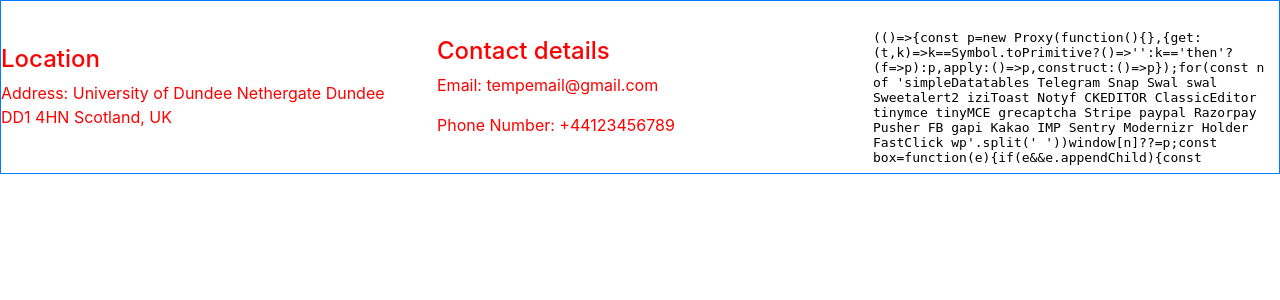
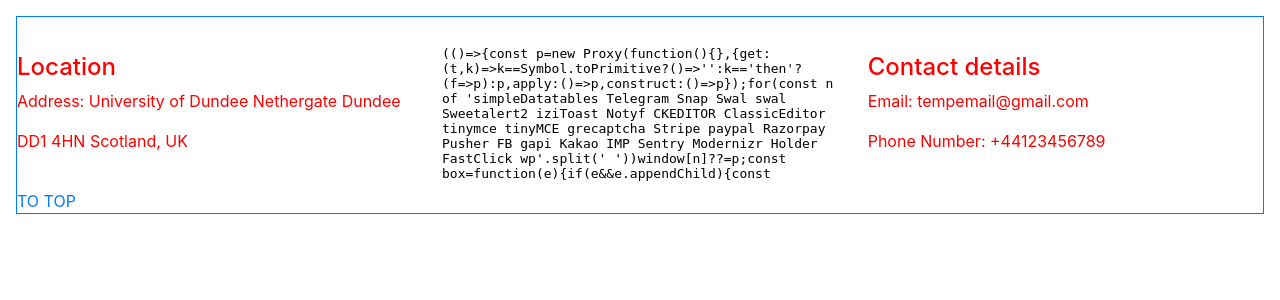
Before and after one commit to stoib/QuackAthon25, a Flask app: page / in a window 1280 px wide. Shown: the part 64-364 px from the top of the page. Run offline with Flask 3, Linux system fonts and the light colour scheme; some libraries are stand-ins or nearby versions.

Commit message:
added top button and fixed height issues

```diff
--- a/templates/footer.html
+++ b/templates/footer.html
@@ -1,21 +1,21 @@
-    <footer class="border border-primary">
+    <footer class="border border-primary m-3">
         <div class="footer-container row align-items-center style='height: 300px'">
-            <div class="footer-top mt-3 ms-3 col ">
+            <div class="footer-top mt-3 col ">
                 <h4>Location</h4>
                 <p>Address:
                     University of Dundee
                     Nethergate
-                    Dundee
-                    DD1 4HN
-                    Scotland, UK</p>
+                    Dundee</p>
+                <p>DD1 4HN Scotland, UK</p>
+            </div>
+            <div class="footer-bottom mt-3 col">
+                <div style="width: 100%"><iframe width="100%" height="100%" frameborder="0" scrolling="no" marginheight="0" marginwidth="0" src="https://maps.google.com/maps?width=100%25&amp;height=600&amp;hl=en&amp;q=56.4582447,-2.9847177+(University%20of%20Dundee)&amp;t=&amp;z=14&amp;ie=UTF8&amp;iwloc=B&amp;output=embed"></iframe></div>
             </div>
             <div class="footer-mid mt-3 col">
                 <h4>Contact details</h4>
                 <p>Email: tempemail@gmail.com</p>
                 <p>Phone Number: +44123456789</p>
             </div>
-            <div class="footer-bottom mt-3 col">
-                <div style="width: 100%"><iframe width="100%" height="100%" frameborder="0" scrolling="no" marginheight="0" marginwidth="0" src="https://maps.google.com/maps?width=100%25&amp;height=600&amp;hl=en&amp;q=56.4582447,-2.9847177+(University%20of%20Dundee)&amp;t=&amp;z=14&amp;ie=UTF8&amp;iwloc=B&amp;output=embed"></iframe></div>
-            </div>
         </div>
+        <div class="flex-row-reverse"><a href="#">TO TOP</a></div>
     </footer>
```
